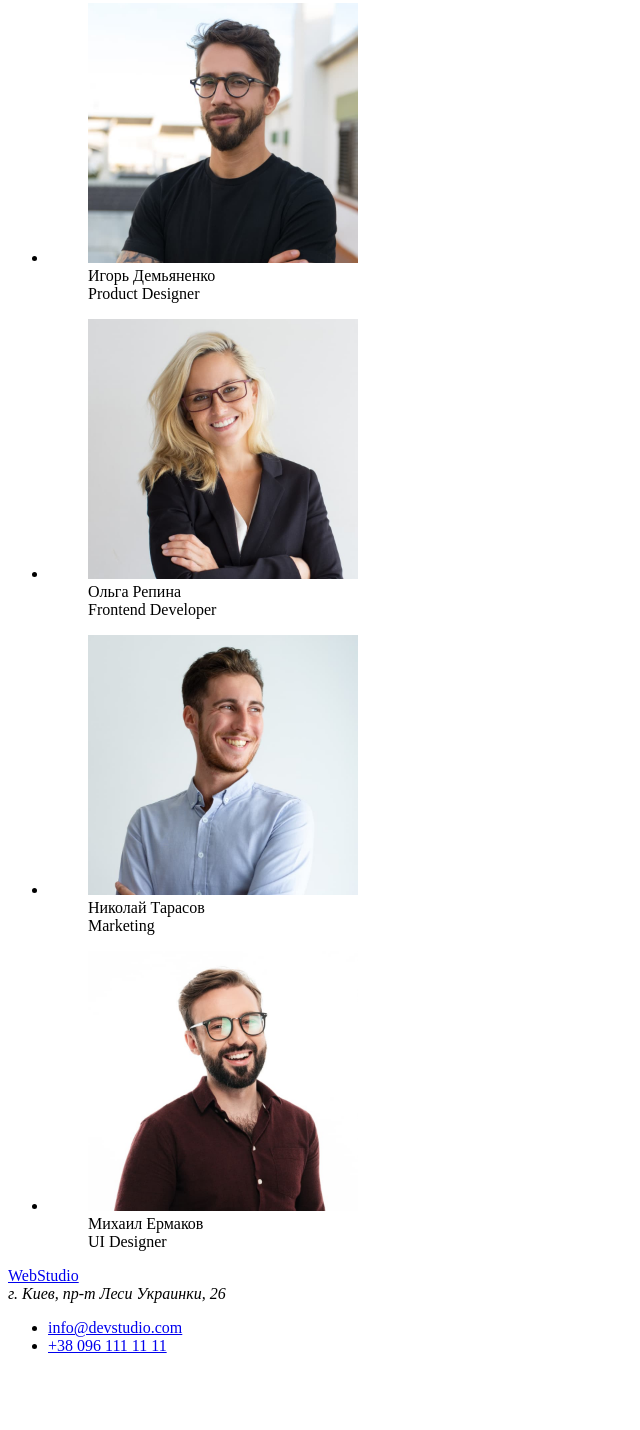
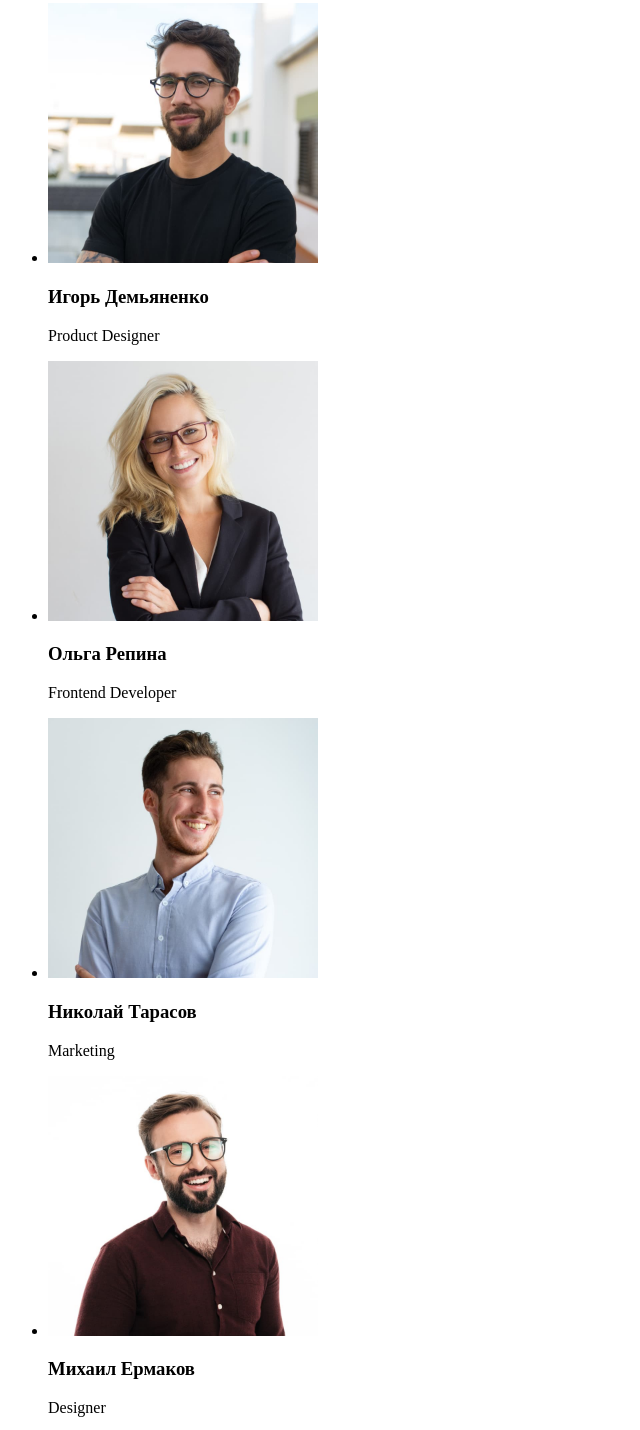
Before and after one commit to sofyaomelyanyk/goit-markup-hw-01, a plain HTML site: page index.html in a window 1280 px wide. Shown: the part 1570-3000 px from the top of the page, without its empty margins (0-640 px from the left). Before the commit the page ends 2941 px from the top, so only its background shows below. Drawn offline with Linux system fonts and the light colour scheme.

Commit message:
changing the markup in the "Our team" section

```diff
--- a/index.html
+++ b/index.html
@@ -74,31 +74,28 @@
          <h2>Наша команда</h2>
          <ul>
             <li>
-               <figure>
-                  <img src="./images/img4.jpg" alt="Портрет мужчины в очках" width="270">
-                  <figcaption>Игорь Демьяненко <br> Product Designer </figcaption>
-               </figure>
+               <img src="./images/img4.jpg" alt="Портрет мужчины в очках" width="270">
+               <h3> Игорь Демьяненко </h3>
+               <p>Product Designer </p>
             </li>
             <li>
-               <figure>
-                  <img src="./images/img5.jpg" alt="Портрет женщины в очках" width="270">
-                  <figcaption>Ольга Репина <br> Frontend Developer </figcaption>
-               </figure>
+               <img src="./images/img5.jpg" alt="Портрет женщины в очках" width="270">
+               <h3>Ольга Репина</h3>
+               <p>Frontend Developer</p>
             </li>
             <li>
-               <figure>
-                  <img src="./images/img6.jpg" alt="Портрет мужчины" width="270">
-                  <figcaption> Николай Тарасов <br> Marketing </figcaption>
-               </figure>
+               <img src="./images/img6.jpg" alt="Портрет мужчины" width="270">
+               <h3>Николай Тарасов</h3>
+               <p>Marketing</p>
             </li>
             <li>
-               <figure>
-                  <img src="./images/img7.jpg" alt="Портрет мужчины в очках" width="270">
-                  <figcaption> Михаил Ермаков <br> UI Designer </figcaption>
-               </figure>
+               <img src="./images/img7.jpg" alt="Портрет мужчины в очках" width="270">
+               <h3>Михаил Ермаков</h3>
+               <p>Designer</p>
             </li>
          </ul>
       </section>
+
    </main>
 
    <footer>
```
